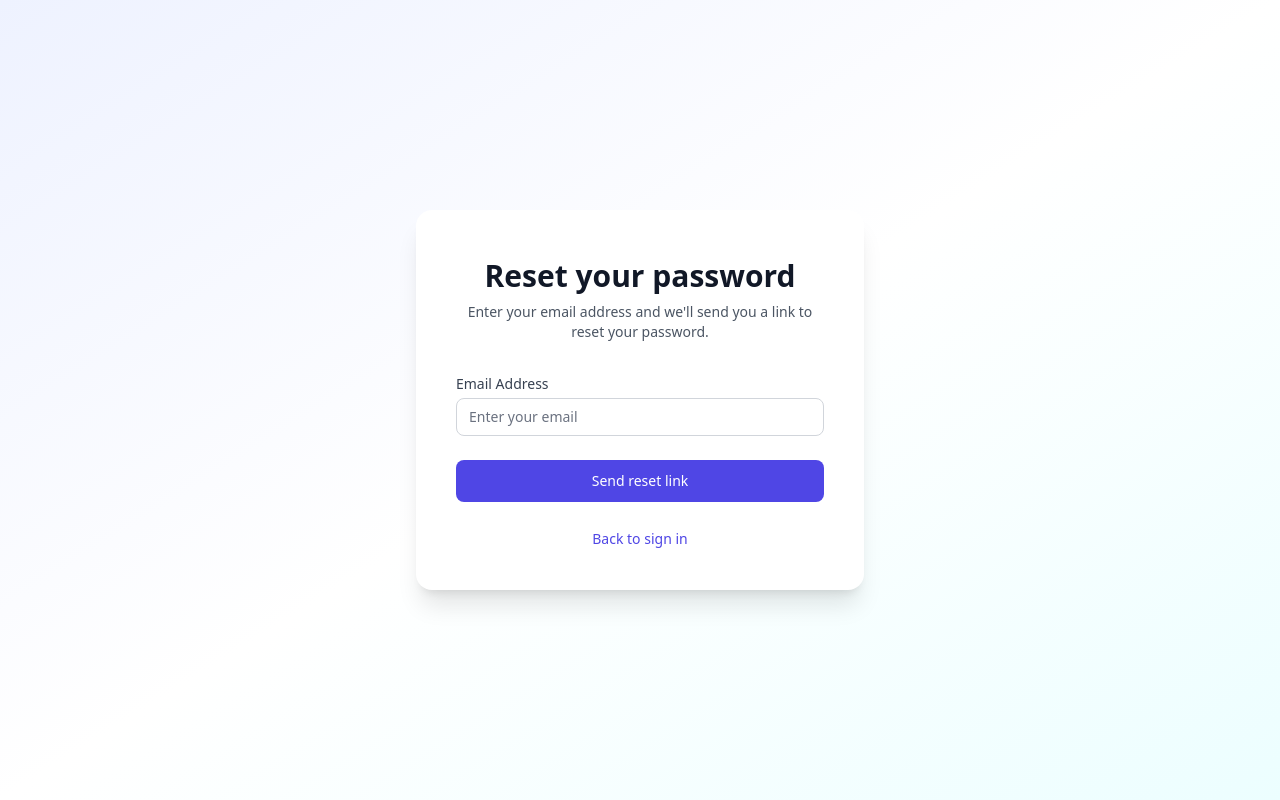
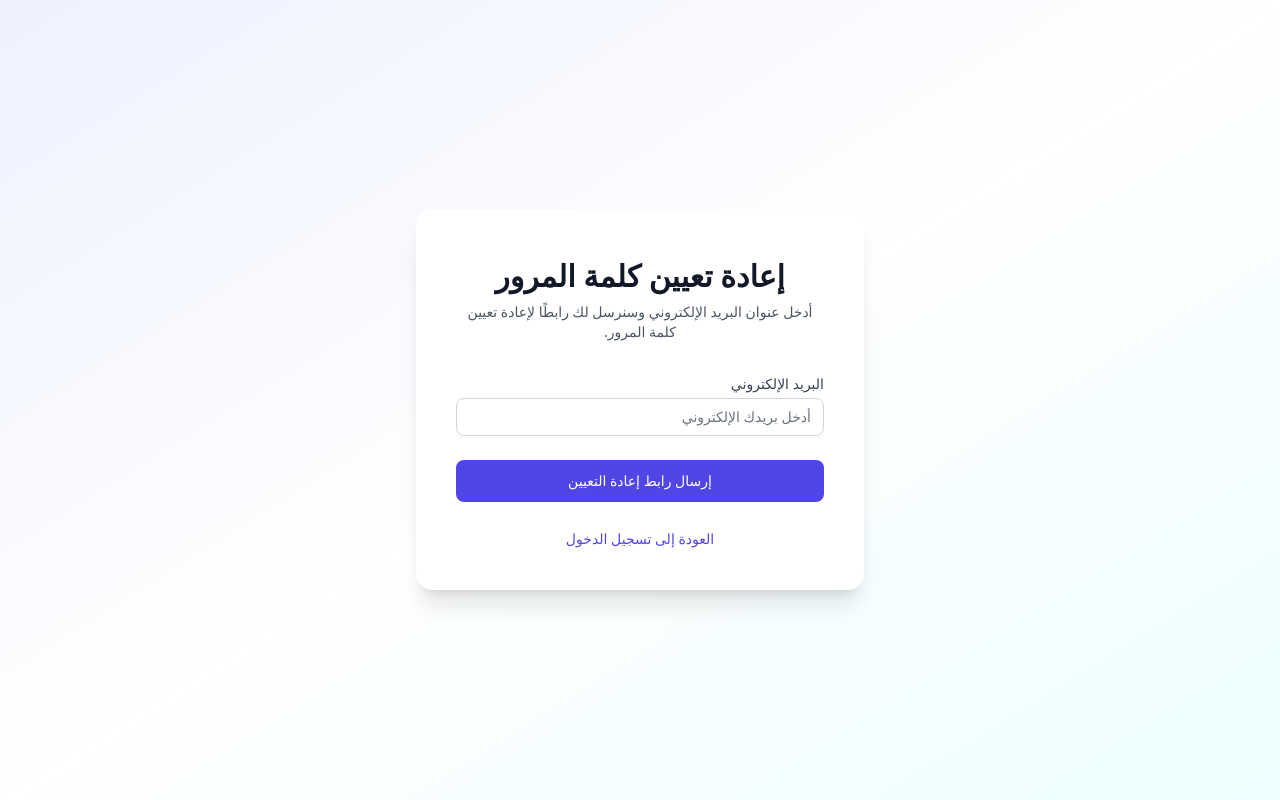
Before and after one commit to ahmetton/auth-wp-edu, a Next.js app: page /auth/reset-request in a window 1280 px wide. Built offline with nearby package versions, Linux system fonts and the light colour scheme.

Commit message:
Translate reset password page to Arabic

```diff
--- a/pages/auth/reset-request.jsx
+++ b/pages/auth/reset-request.jsx
@@ -25,28 +25,28 @@ export default function ResetRequest() {
       if (response.ok) {
         setMessage(data.message)
         if (data.tokenLogged) {
-          setMessage(data.message + ' (Check server console for the reset link)')
+          setMessage(data.message + ' (تحقق من سجل الخادم للعثور على رابط إعادة التعيين)')
         }
         setEmail('')
       } else {
-        setError(data.message || 'An error occurred')
+        setError(data.message || 'حدث خطأ')
       }
     } catch (err) {
-      setError('An error occurred. Please try again.')
+      setError('حدث خطأ. الرجاء المحاولة مرة أخرى.')
     } finally {
       setLoading(false)
     }
   }
 
   return (
-    <div className="min-h-screen flex items-center justify-center bg-gradient-to-br from-indigo-50 via-white to-cyan-50 py-12 px-4 sm:px-6 lg:px-8">
-      <div className="max-w-md w-full space-y-8 bg-white p-10 rounded-2xl shadow-xl">
+    <div dir="rtl" className="min-h-screen flex items-center justify-center bg-gradient-to-br from-indigo-50 via-white to-cyan-50 py-12 px-4 sm:px-6 lg:px-8">
+      <div className="max-w-md w-full space-y-8 bg-white p-10 rounded-2xl shadow-xl text-right">
         <div>
           <h2 className="mt-2 text-center text-3xl font-extrabold text-gray-900">
-            Reset your password
+            إعادة تعيين كلمة المرور
           </h2>
           <p className="mt-2 text-center text-sm text-gray-600">
-            Enter your email address and we'll send you a link to reset your password.
+            أدخل عنوان البريد الإلكتروني وسنرسل لك رابطًا لإعادة تعيين كلمة المرور.
           </p>
         </div>
 
@@ -65,7 +65,7 @@ export default function ResetRequest() {
         <form className="mt-8 space-y-6" onSubmit={handleSubmit}>
           <div>
             <label htmlFor="email" className="block text-sm font-medium text-gray-700 mb-1">
-              Email Address
+              البريد الإلكتروني
             </label>
             <input
               id="email"
@@ -74,7 +74,7 @@ export default function ResetRequest() {
               autoComplete="email"
               required
               className="appearance-none relative block w-full px-3 py-2 border border-gray-300 placeholder-gray-500 text-gray-900 rounded-lg focus:outline-none focus:ring-indigo-500 focus:border-indigo-500 sm:text-sm"
-              placeholder="Enter your email"
+              placeholder="أدخل بريدك الإلكتروني"
               value={email}
               onChange={(e) => setEmail(e.target.value)}
             />
@@ -86,13 +86,13 @@ export default function ResetRequest() {
               disabled={loading}
               className="group relative w-full flex justify-center py-2.5 px-4 border border-transparent text-sm font-medium rounded-lg text-white bg-indigo-600 hover:bg-indigo-700 focus:outline-none focus:ring-2 focus:ring-offset-2 focus:ring-indigo-500 disabled:bg-indigo-400 disabled:cursor-not-allowed transition"
             >
-              {loading ? 'Sending...' : 'Send reset link'}
+              {loading ? 'جاري الإرسال...' : 'إرسال رابط إعادة التعيين'}
             </button>
           </div>
 
           <div className="text-center">
             <Link href="/auth/signin" className="text-sm font-medium text-indigo-600 hover:text-indigo-500">
-              Back to sign in
+              العودة إلى تسجيل الدخول
             </Link>
           </div>
         </form>
```
